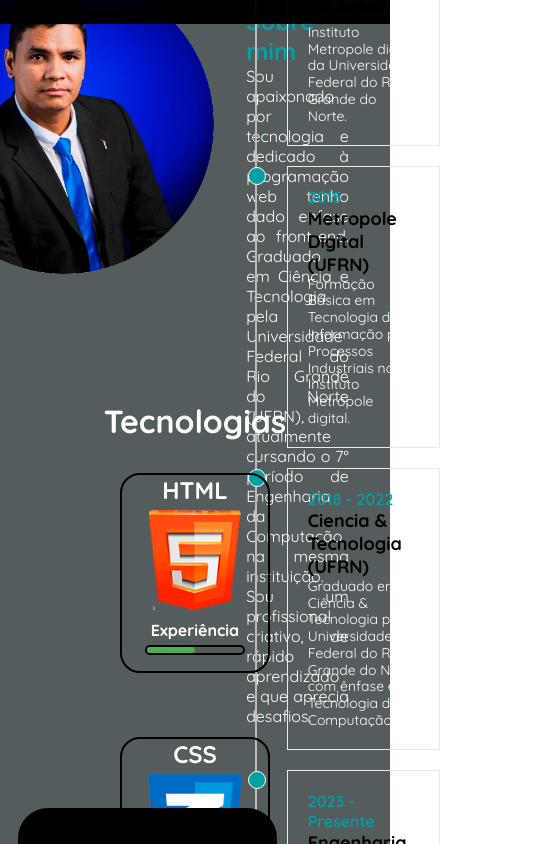
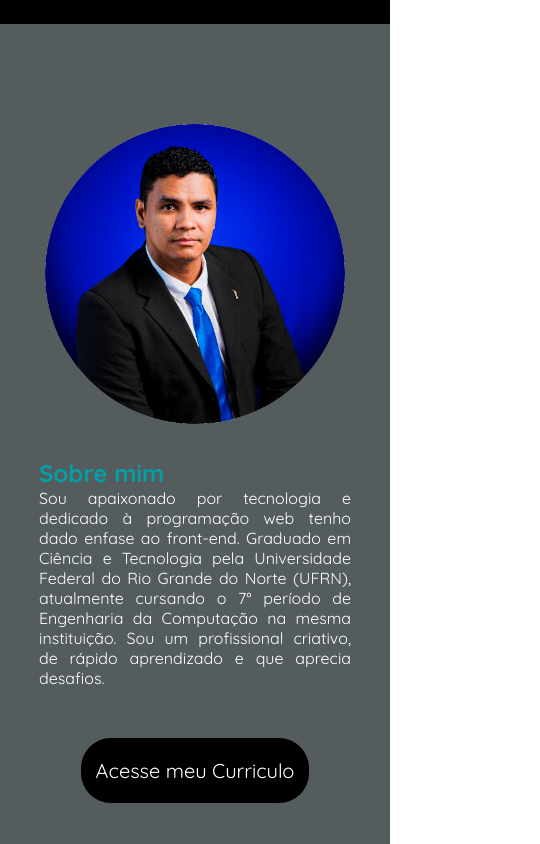
Before and after one commit to daniel-trindade/portfolio, a React (Create React App) app: page / in a window 390 px wide. Shown: the part 820-1664 px from the top of the page, 540 px wide, since content can reach past the window. Built offline with nearby package versions, Linux system fonts and the light colour scheme; a web font is replaced by a local one.

Commit message:
480px at the end

```diff
--- a/src/components/Button.module.css
+++ b/src/components/Button.module.css
@@ -14,10 +14,20 @@
 
 .button span{
   font-size: 18pt;
-  position: relative;
+
 }
 
 .button:hover{
   text-shadow: 0 0 10px #03bcf4;
   box-shadow: 0px 3px 12px 0px #fff;
 }
+
+@media (max-width: 480px) {
+  .button{
+    padding: 20px 15px;
+  }
+  .button span{
+    font-size: 15pt;
+  }
+
+}
--- a/src/components/Footer.module.css
+++ b/src/components/Footer.module.css
@@ -7,7 +7,6 @@
   flex-direction: column;
   align-items: center;
   justify-content: center;
-  position: absolute;
   text-align: center;
 }
 
@@ -70,3 +69,11 @@
   align-items: center;
   justify-content: center;
 }
+
+@media (max-width: 480px) {
+  .item{
+    scale: .8;
+    margin: 0;
+  }
+
+}
--- a/src/components/NavBar.jsx
+++ b/src/components/NavBar.jsx
@@ -13,7 +13,7 @@ const NavBar = () =>{
 
   return(
     <nav className={styles.navBar}>
-      <a onClick={visible} href="#" className={styles.hamburgerMenu}><FaHamburger /></a>
+      <div onClick={visible} className={styles.hamburgerMenu}><FaHamburger /></div>
       <ul className={`${styles.menuItem} ${menuVisible ? styles.visible : styles.hidden}`}>
         <li><a href="#home">Início</a></li>
         <li><a href="#aboutMe">Sobre mim</a></li>
--- a/src/components/NavBar.module.css
+++ b/src/components/NavBar.module.css
@@ -7,6 +7,7 @@
 
 .hamburgerMenu{
   display: none;
+  cursor: pointer;
 }
 
 .navBar ul{
--- a/src/pages/HomePage.module.css
+++ b/src/pages/HomePage.module.css
@@ -1,16 +1,16 @@
 .cover{
   width: 100%;
-  height: 100vh;
+  min-height: 100vh;
 }
 
 .aboutMe{
   width: 100%;
-  height: 100vh;
+  min-height: 100vh;
 }
 
 .skills{
   width: 100%;
-  height: 100vh;
+  min-height: 100vh;
 }
 
 .projects{
--- a/src/sections/AboutMe.module.css
+++ b/src/sections/AboutMe.module.css
@@ -1,6 +1,4 @@
 .aboutMe{
-  height: 100vh;
-  width: 100%;
   display: flex;
   align-items:center;
   justify-content: space-between;
@@ -45,3 +43,35 @@
 .mePhoto{
   height: 300px;
 }
+
+@media (max-width: 480px) {
+  .aboutMe{
+    flex-direction: column;
+    padding-top: 100px;
+    justify-content: center;
+  }
+
+  .meLeft{
+    width: 100%;
+    flex-direction: column;
+    margin: 0;
+  }
+
+  .txtContainer{
+    width: 80%;
+    margin: 30px 0 0 0;
+    width: ;
+  }
+
+  .meRight{
+    margin-top: 20px;
+    flex-direction: column;
+    width: 100%;
+  }
+
+  .me{
+    flex-direction: column;
+    align-items: center;
+  }
+
+}
--- a/src/sections/Projects.module.css
+++ b/src/sections/Projects.module.css
@@ -26,3 +26,11 @@
   justify-content: space-around;
 
 }
+
+@media (max-width: 480px) {
+  .projects{
+    flex-direction: column;
+    margin-bottom: 20px;
+  }
+
+}
--- a/src/sections/Skills.module.css
+++ b/src/sections/Skills.module.css
@@ -91,4 +91,23 @@
     opacity: 1;
     translate: 0 0;
   }
+
 }
+
+@media (max-width: 480px) {
+    .skillContainer{
+      padding: 100px 0;
+    }
+
+    .soft{
+      display: flex;
+      flex-direction: column;
+      align-items: center;
+    }
+
+    .skill{
+      width: 45%;
+      height: 120px;
+    }
+
+}
```
